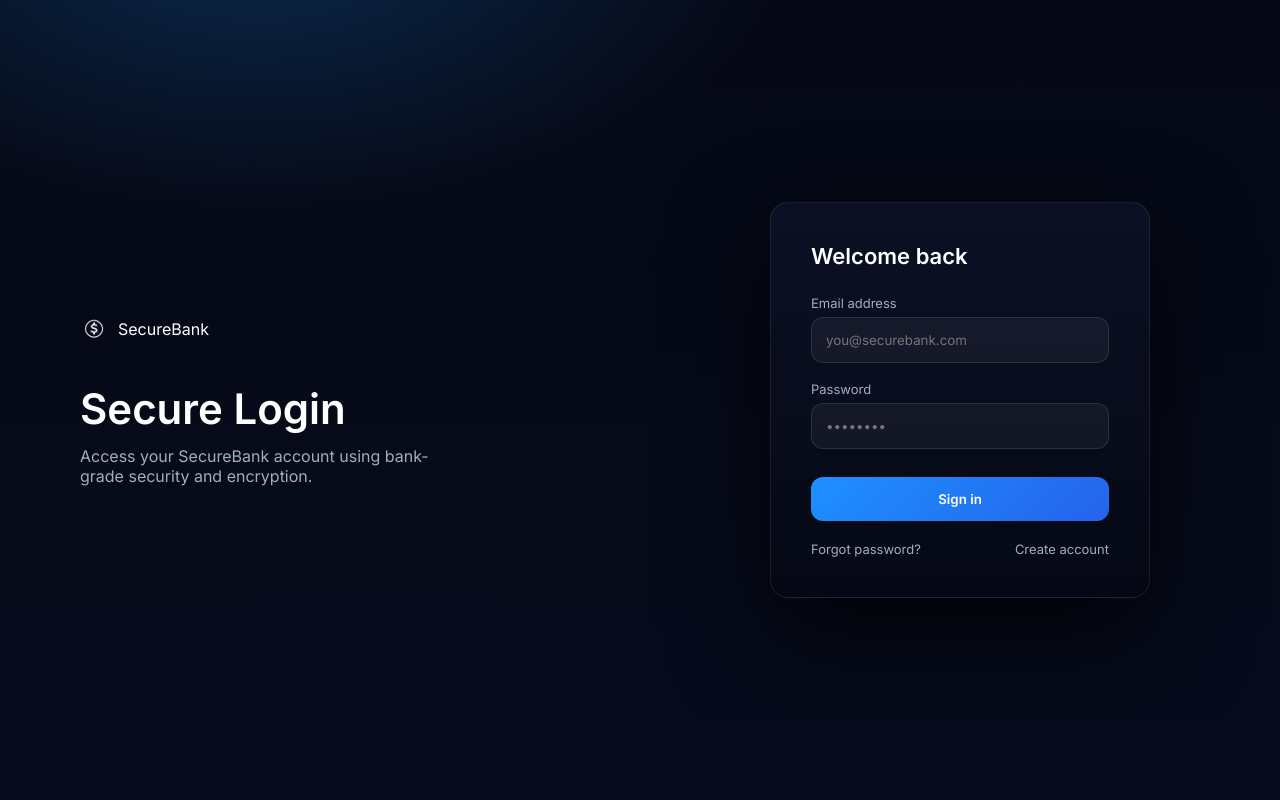
After one commit to Skaram20c/securebank, a Python web app: template app/web/templates/login.html in a window 1280 px wide. The commit adds this page. Run offline with Jinja, Linux system fonts and the light colour scheme; the template is opened without the code that fills it, so the values that code supplies are empty.

Commit message:
feat(web): login & sign up functions

```diff
--- /dev/null
+++ b/app/web/static/css/auth.css
@@ -0,0 +1,239 @@
+:root {
+    --bg-main: #050814;
+    --bg-panel: #0b1024;
+    --primary: #1e90ff;
+    --text-main: #ffffff;
+    --text-muted: #a0aec0;
+}
+
+/* RESET */
+* {
+    margin: 0;
+    padding: 0;
+    box-sizing: border-box;
+    font-family: 'Inter', sans-serif;
+}
+
+body {
+    min-height: 100vh;
+    background:
+        radial-gradient(900px 500px at 20% -10%, rgba(30,144,255,0.25), transparent 60%),
+        linear-gradient(180deg, #050814, #070c1d);
+    color: var(--text-main);
+}
+
+/* WRAPPER */
+.auth-wrapper {
+    display: grid;
+    grid-template-columns: 1fr 1fr;
+    min-height: 100vh;
+}
+
+/* LEFT */
+.auth-left {
+    padding: 80px;
+    display: flex;
+    flex-direction: column;
+    justify-content: center;
+}
+
+.auth-left .brand {
+    display: flex;
+    align-items: center;
+    gap: 10px;
+    margin-bottom: 40px;
+}
+
+.auth-left img {
+    height: 28px;
+}
+
+.auth-left h1 {
+    font-size: 42px;
+    margin-bottom: 12px;
+}
+
+.auth-left p {
+    color: var(--text-muted);
+    max-width: 380px;
+}
+
+/* RIGHT */
+.auth-right {
+    display: flex;
+    align-items: center;
+    justify-content: center;
+}
+
+.auth-form {
+    width: 100%;
+    max-width: 380px;
+    background: linear-gradient(180deg, #0b1024, #050814);
+    padding: 40px;
+    border-radius: 18px;
+    border: 1px solid rgba(255,255,255,0.08);
+    box-shadow: 0 40px 100px rgba(0,0,0,0.7);
+}
+
+.auth-form h2 {
+    margin-bottom: 26px;
+    font-size: 22px;
+}
+
+/* FORM */
+.form-group {
+    margin-bottom: 18px;
+}
+
+.form-group label {
+    font-size: 13px;
+    color: var(--text-muted);
+    margin-bottom: 6px;
+    display: block;
+}
+
+.form-group input {
+    width: 100%;
+    padding: 14px;
+    border-radius: 12px;
+    border: 1px solid rgba(255,255,255,0.1);
+    background: rgba(255,255,255,0.05);
+    color: var(--text-main);
+    outline: none;
+}
+
+.form-group input:focus {
+    border-color: var(--primary);
+}
+
+.form-row {
+    display: grid;
+    grid-template-columns: 1fr 1fr;
+    gap: 12px;
+    margin-bottom: 14px;
+}
+
+.form-group .form-row {
+    margin-top: 6px;
+}
+
+/* BUTTON */
+.auth-btn {
+    width: 100%;
+    padding: 14px;
+    border-radius: 12px;
+    border: none;
+    margin-top: 10px;
+    background: linear-gradient(135deg, #1e90ff, #2563eb);
+    color: white;
+    font-weight: 600;
+    cursor: pointer;
+}
+
+/* LINKS */
+.auth-links {
+    margin-top: 20px;
+    display: flex;
+    justify-content: space-between;
+}
+
+.auth-links a {
+    font-size: 13px;
+    color: var(--text-muted);
+    text-decoration: none;
+}
+
+.auth-links a:hover {
+    color: var(--text-main);
+}
+
+/* MOBILE */
+@media (max-width: 900px) {
+    .auth-wrapper {
+        grid-template-columns: 1fr;
+    }
+
+    .auth-left {
+        display: none;
+    }
+
+    .auth-right {
+        padding: 40px 20px;
+    }
+}
+
+/* =========================================================
+   REGISTER PAGE ENHANCEMENTS
+   ========================================================= */
+
+.auth-steps {
+    margin-top: 30px;
+    list-style: none;
+    color: var(--text-muted);
+    font-size: 14px;
+}
+
+.auth-steps li {
+    margin-bottom: 12px;
+}
+
+.auth-links.center {
+    justify-content: center;
+    gap: 6px;
+}
+
+/* =========================================================
+   FLASH ERROR MESSAGES
+   ========================================================= */
+
+.flash {
+    padding: 12px 14px;
+    border-radius: 10px;
+    text-align: center;
+    font-size: 13px;
+}
+
+.flash.error {
+    background: rgba(239,68,68,0.15);
+    margin-top: 10px;
+    color: #fca5a5;
+    border: 1px solid rgba(239,68,68,0.4);
+    animation: fadeOutStatus 6s ease forwards;
+}
+
+.flash.success {
+    background: rgba(34,197,94,0.15);
+    color: #86efac;
+    margin-bottom: 10px;
+    border: 1px solid rgba(34,197,94,0.4);
+}
+
+.flash.info {
+    background: rgba(59,130,246,0.15);
+    color: #93c5fd;
+    border: 1px solid rgba(59,130,246,0.4);
+}
+
+/* Fade out after visible time */
+@keyframes fadeOutStatus {
+    0% {
+        opacity: 0;
+        transform: translateY(-6px);
+    }
+
+    10% {
+        opacity: 1;
+        transform: translateY(0);
+    }
+
+    80% {
+        opacity: 1;
+        transform: translateY(0);
+    }
+
+    100% {
+        opacity: 0;
+        transform: translateY(-6px);
+        pointer-events: none;
+    }
+}
--- a/app/web/templates/home.html
+++ b/app/web/templates/home.html
@@ -33,7 +33,7 @@
         </nav>
 
         <div class="nav-right">
-            <a href="#" class="login-btn">Login</a>
+            <a href="/login" class="login-btn">Login</a>
         </div>
     </header>
 
@@ -52,7 +52,7 @@
                 using secure, modern digital banking.
             </p>
 
-            <a href="#" class="cta-btn">Get Started</a>
+            <a href="/register" class="cta-btn">Get Started</a>
         </div>
 
         <!-- RIGHT -->
--- /dev/null
+++ b/app/web/templates/login.html
@@ -0,0 +1,76 @@
+<!DOCTYPE html>
+<html lang="en">
+<head>
+    <meta charset="UTF-8">
+    <title>Login | SecureBank</title>
+    <meta name="viewport" content="width=device-width, initial-scale=1.0">
+
+    <!-- Font -->
+    <link href="https://fonts.googleapis.com/css2?family=Inter:wght@400;500;600&display=swap" rel="stylesheet">
+
+    <!-- CSS -->
+    <link rel="stylesheet" href="/static/css/auth.css">
+</head>
+
+<body>
+
+<section class="auth-wrapper">
+
+    <!-- LEFT (Brand / Trust) -->
+    <div class="auth-left">
+        <div class="brand">
+            <img src="/static/images/sb_logo.png" alt="SecureBank">
+            <span>SecureBank</span>
+        </div>
+
+        <h1>Secure Login</h1>
+        <p>
+            Access your SecureBank account using
+            bank-grade security and encryption.
+        </p>
+    </div>
+
+    <!-- RIGHT (Form) -->
+    <div class="auth-right">
+        <form class="auth-form" method="post" action="/login">
+            {% if request.query_params.get("registered") == "success" %}
+            <div class="flash success">
+                ✅ Account created successfully. Please sign in to continue.
+            </div>
+            {% endif %}
+
+            <h2>Welcome back</h2>
+
+            <div class="form-group">
+                <label>Email address</label>
+                <input type="email" name="email" placeholder="you@securebank.com" required>
+            </div>
+
+            <div class="form-group">
+                <label>Password</label>
+                <input type="password" name="password" placeholder="••••••••" required>
+            </div>
+
+            <button type="submit" class="auth-btn">
+                Sign in
+            </button>
+
+            {% if flash %}
+            <div class="flash {{ flash.category }}">
+                {{ flash.message }}
+            </div>
+            {% endif %}
+
+
+            <div class="auth-links">
+                <a href="#">Forgot password?</a>
+                <a href="/register">Create account</a>
+            </div>
+
+        </form>
+    </div>
+
+</section>
+
+</body>
+</html>
```
Also changed, not shown: app/web/templates/dashboard.html (added, +12 -0 lines), app/web/templates/register.html (added, +89 -0 lines).
